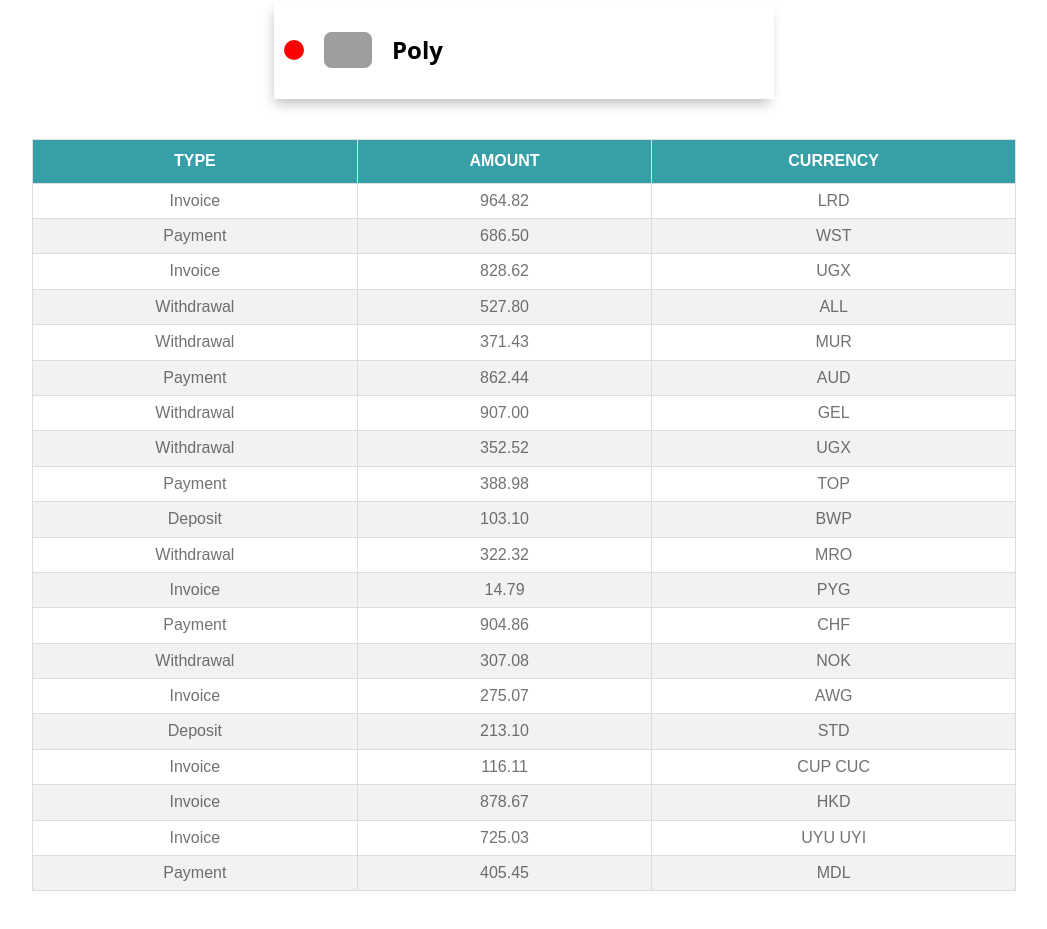
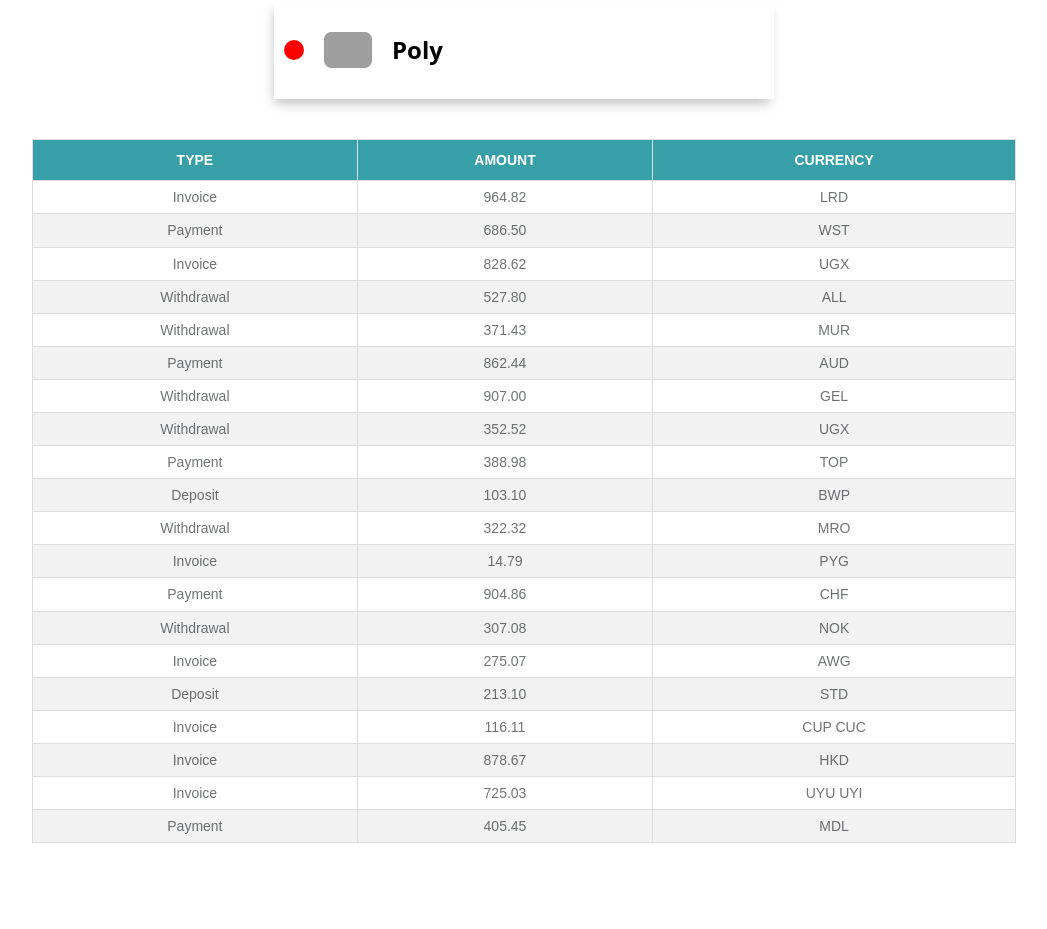
Before and after one commit to Eastvarga/goit-react-hw-01-components, a React (Create React App) app: page / in a window 1280 px wide. Shown: the part 1300-2229 px from the top of the page, without its empty margins (116-1163 px from the left). After the commit the page ends 2183 px from the top, so only its background shows below. Built offline with nearby package versions, Linux system fonts and the light colour scheme; grey boxes are pictures that could not be loaded.

Commit message:
Update TransactionHistory.module.css

```diff
--- a/src/components/TransactionHistory/TransactionHistory.module.css
+++ b/src/components/TransactionHistory/TransactionHistory.module.css
@@ -4,6 +4,7 @@
   margin: 0 auto; */
   font-family: sans-serif;
   border-collapse: collapse;
+  font-size: 18px;
   width: 100%;
   border-radius: 6px;
 }
@@ -11,6 +12,7 @@
 .transactionHistory th {
   border: 1px solid #ddd;
   padding: 8px;
+  font-size: 14px;
   text-align: center;
   text-transform: capitalize;
   color: rgba(8, 12, 15, 0.58);
```
